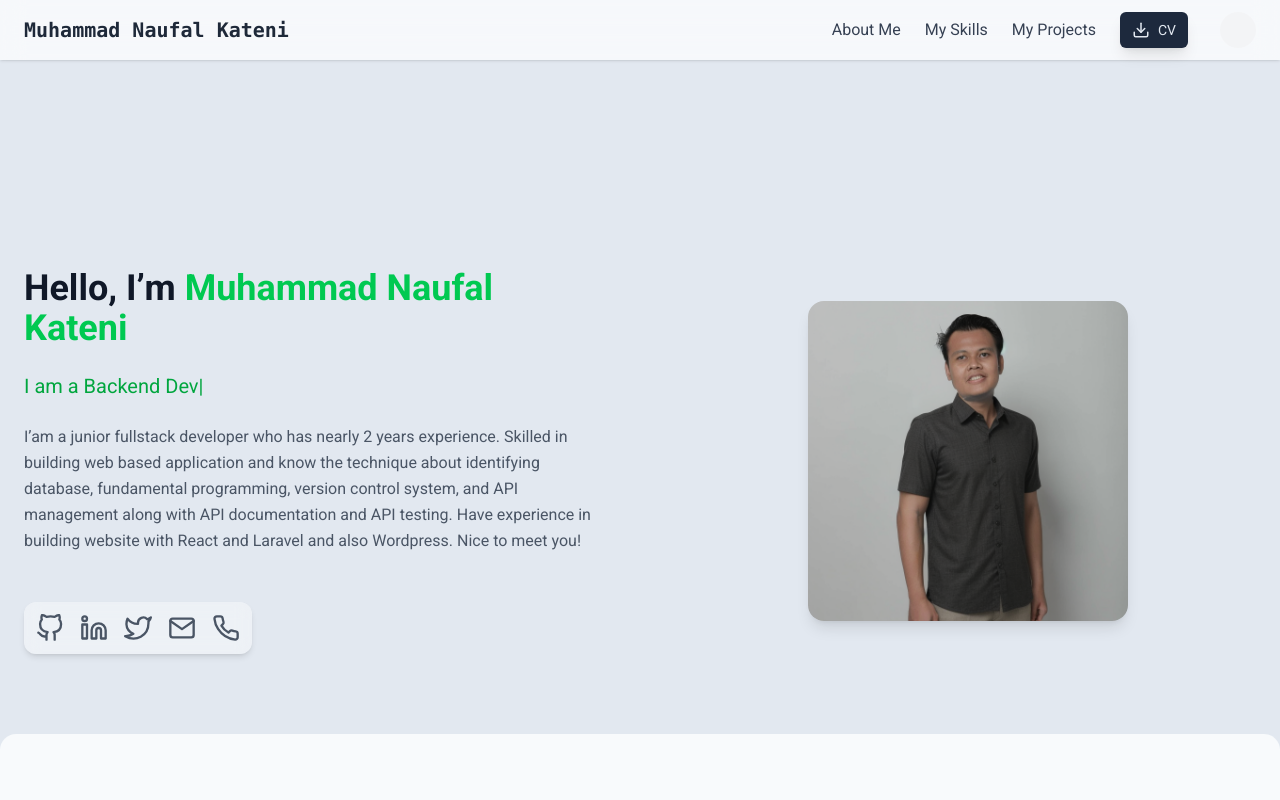
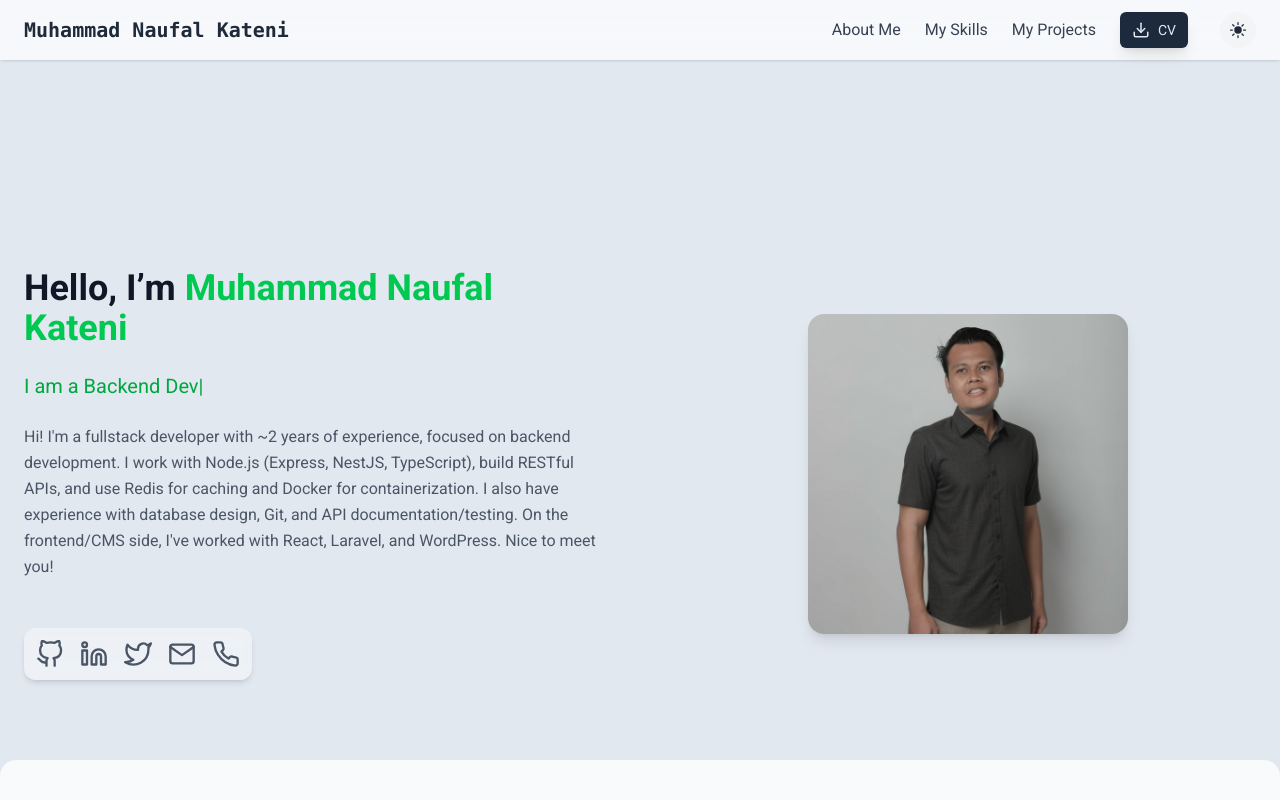
Before and after one commit to NaufalK25/portfolio, a React (Vite) app: page / in a window 1280 px wide. Shown: the top 800 px of the page. Built offline with nearby package versions, Linux system fonts and the light colour scheme; no server answers.

Commit message:
fix incomplete svg and style

```diff
--- a/src/components/Header.jsx
+++ b/src/components/Header.jsx
@@ -73,7 +73,11 @@
                 fill='currentColor'
                 viewBox='0 0 24 24'
               >
-                <path d='M12 3a1 1 0 0 0-1 1v1a1...z' />
+                <path
+                  fillRule='evenodd'
+                  d='M9.528 1.718a.75.75 0 0 1 .162.819A8.97 8.97 0 0 0 9 6a9 9 0 0 0 9 9 8.97 8.97 0 0 0 3.463-.69.75.75 0 0 1 .981.98 10.503 10.503 0 0 1-9.694 6.46c-5.799 0-10.5-4.7-10.5-10.5 0-4.368 2.667-8.112 6.46-9.694a.75.75 0 0 1 .818.162Z'
+                  clipRule='evenodd'
+                />
               </svg>
             ) : (
               <svg
@@ -82,7 +86,7 @@
                 fill='currentColor'
                 viewBox='0 0 24 24'
               >
-                <path d='M21.64 13a1 1 0...z' />
+                <path d='M12 2.25a.75.75 0 0 1 .75.75v2.25a.75.75 0 0 1-1.5 0V3a.75.75 0 0 1 .75-.75ZM7.5 12a4.5 4.5 0 1 1 9 0 4.5 4.5 0 0 1-9 0ZM18.894 6.166a.75.75 0 0 0-1.06-1.06l-1.591 1.59a.75.75 0 1 0 1.06 1.061l1.591-1.59ZM21.75 12a.75.75 0 0 1-.75.75h-2.25a.75.75 0 0 1 0-1.5H21a.75.75 0 0 1 .75.75ZM17.834 18.894a.75.75 0 0 0 1.06-1.06l-1.59-1.591a.75.75 0 1 0-1.061 1.06l1.59 1.591ZM12 18a.75.75 0 0 1 .75.75V21a.75.75 0 0 1-1.5 0v-2.25A.75.75 0 0 1 12 18ZM7.758 17.303a.75.75 0 0 0-1.061-1.06l-1.591 1.59a.75.75 0 0 0 1.06 1.061l1.591-1.59ZM6 12a.75.75 0 0 1-.75.75H3a.75.75 0 0 1 0-1.5h2.25A.75.75 0 0 1 6 12ZM6.697 7.757a.75.75 0 0 0 1.06-1.06l-1.59-1.591a.75.75 0 0 0-1.061 1.06l1.59 1.591Z' />
               </svg>
             )}
           </button>
@@ -98,7 +102,11 @@
               <svg
                 className='w-6 h-6 text-gray-800 dark:text-gray-200'
                 xmlns='http://www.w3.org/2000/svg'
-                fill='currentColor'
+                fill='none'
+                stroke='currentColor'
+                strokeWidth={2}
+                strokeLinecap='round'
+                strokeLinejoin='round'
                 viewBox='0 0 24 24'
               >
                 <path d='M6 18L18 6M6 6l12 12' />
@@ -107,7 +115,11 @@
               <svg
                 className='w-6 h-6 text-gray-800 dark:text-gray-200'
                 xmlns='http://www.w3.org/2000/svg'
-                fill='currentColor'
+                fill='none'
+                stroke='currentColor'
+                strokeWidth={2}
+                strokeLinecap='round'
+                strokeLinejoin='round'
                 viewBox='0 0 24 24'
               >
                 <path d='M4 6h16M4 12h16M4 18h16' />
--- a/src/components/StackIcon.jsx
+++ b/src/components/StackIcon.jsx
@@ -33,6 +33,8 @@
   SiPostmanHex,
   SiReact,
   SiReactHex,
+  SiRedis,
+  SiRedisHex,
   SiTailwindcss,
   SiTailwindcssHex,
   SiTypescript,
@@ -61,6 +63,7 @@
   PostgreSQL: { Icon: SiPostgresql, hex: SiPostgresqlHex },
   Postman: { Icon: SiPostman, hex: SiPostmanHex },
   React: { Icon: SiReact, hex: SiReactHex },
+  Redis: { Icon: SiRedis, hex: SiRedisHex },
   'Tailwind CSS': { Icon: SiTailwindcss, hex: SiTailwindcssHex },
   TypeScript: { Icon: SiTypescript, hex: SiTypescriptHex },
   Vite: { Icon: SiVite, hex: SiViteHex },
--- a/src/components/contents/sections/AboutMe.jsx
+++ b/src/components/contents/sections/AboutMe.jsx
@@ -18,7 +18,8 @@
           strings={[
             'I am a Web Developer',
             'I am a Fullstack Developer',
-            'I am a Backend Developer'
+            'I am a Backend Developer',
+            'I am a Softwre Engineer'
           ]}
           typeSpeed={50}
           backSpeed={30}
@@ -27,12 +28,12 @@
         />
 
         <p className='text-gray-600 dark:text-gray-300 leading-relaxed max-w-xl mx-auto lg:mx-0'>
-          I’am a junior fullstack developer who has nearly 2 years experience.
-          Skilled in building web based application and know the technique about
-          identifying database, fundamental programming, version control system,
-          and API management along with API documentation and API testing. Have
-          experience in building website with React and Laravel and also
-          Wordpress. Nice to meet you!
+          Hi! I'm a fullstack developer with ~2 years of experience, focused on
+          backend development. I work with Node.js (Express, NestJS,
+          TypeScript), build RESTful APIs, and use Redis for caching and Docker
+          for containerization. I also have experience with database design,
+          Git, and API documentation/testing. On the frontend/CMS side, I've
+          worked with React, Laravel, and WordPress. Nice to meet you!
         </p>
 
         {/* Contact List */}
```
